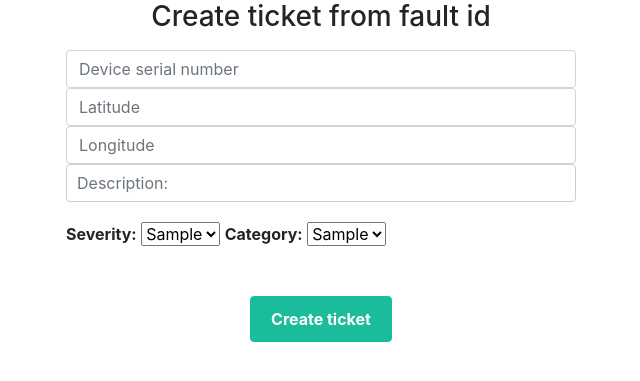
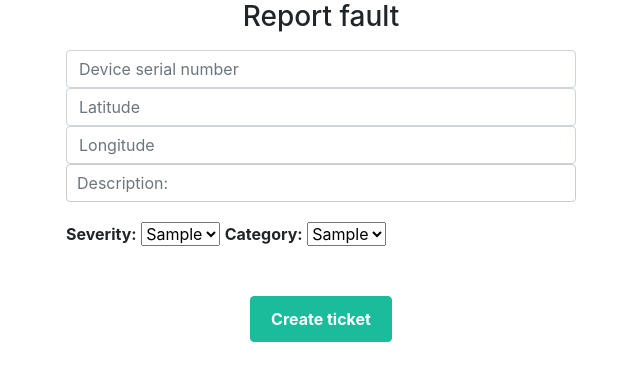
Before and after one commit to gucio123/ZSTwP, a Flask app: page /faults/report in a window 1280 px wide. Shown: the part 64-445 px from the top of the page, without its empty margins (319-959 px from the left). Run offline with Flask 3, Linux system fonts and the light colour scheme; a user stored in the database is signed in; tables that the repository leaves empty hold one stand-in row (values such as "Sample post"); some libraries are stand-ins or nearby versions.

Commit message:
small fix
In report fault changig "create ticket" to "report fault"

```diff
--- a/website/templates/report_fault.html
+++ b/website/templates/report_fault.html
@@ -42,7 +42,7 @@
 
       <div class="container d-flex justify-content-center align-items-center">
     <form method="POST" class="col-md-6">
-      <h3 class="mb-3 text-center">Create ticket from fault id</h3>
+      <h3 class="mb-3 text-center">Report fault</h3>
       <div class="form-group">
           <input
           type="number"
```
